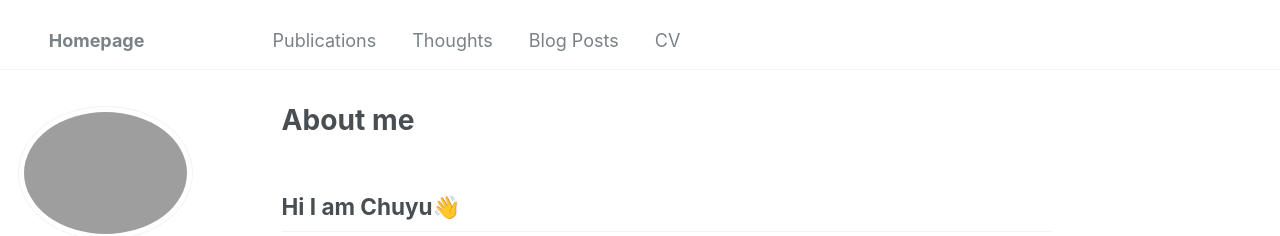
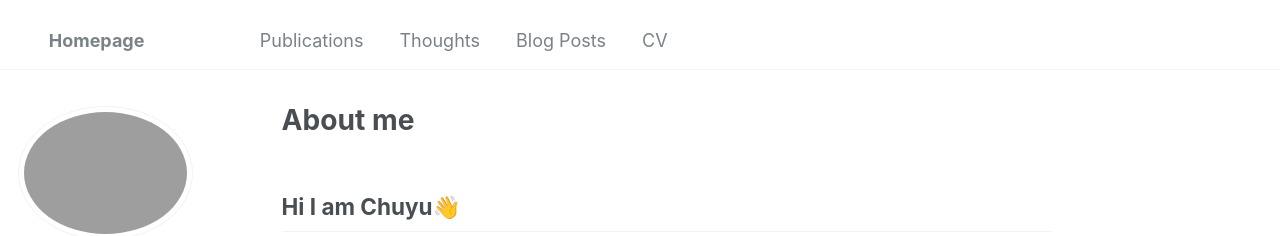
Before and after one commit to ChuyuWang949/ChuyuWang.github.io, a Jekyll site: the page built from _pages/about.md, in a window 1280 px wide. Shown: the top 236 px of the page. Built offline with Jekyll 4.4.1, drawn with Linux system fonts in a browser that asks for light colours.

Commit message:
Update _masthead.scss

```diff
--- a/_sass/_masthead.scss
+++ b/_sass/_masthead.scss
@@ -53,7 +53,7 @@
 
   &--lg {
        padding-left:  2.4vw;
-       padding-right: 7.2vw;
+       padding-right: 6.2vw;
     font-weight: 700;
   }
 }
```
